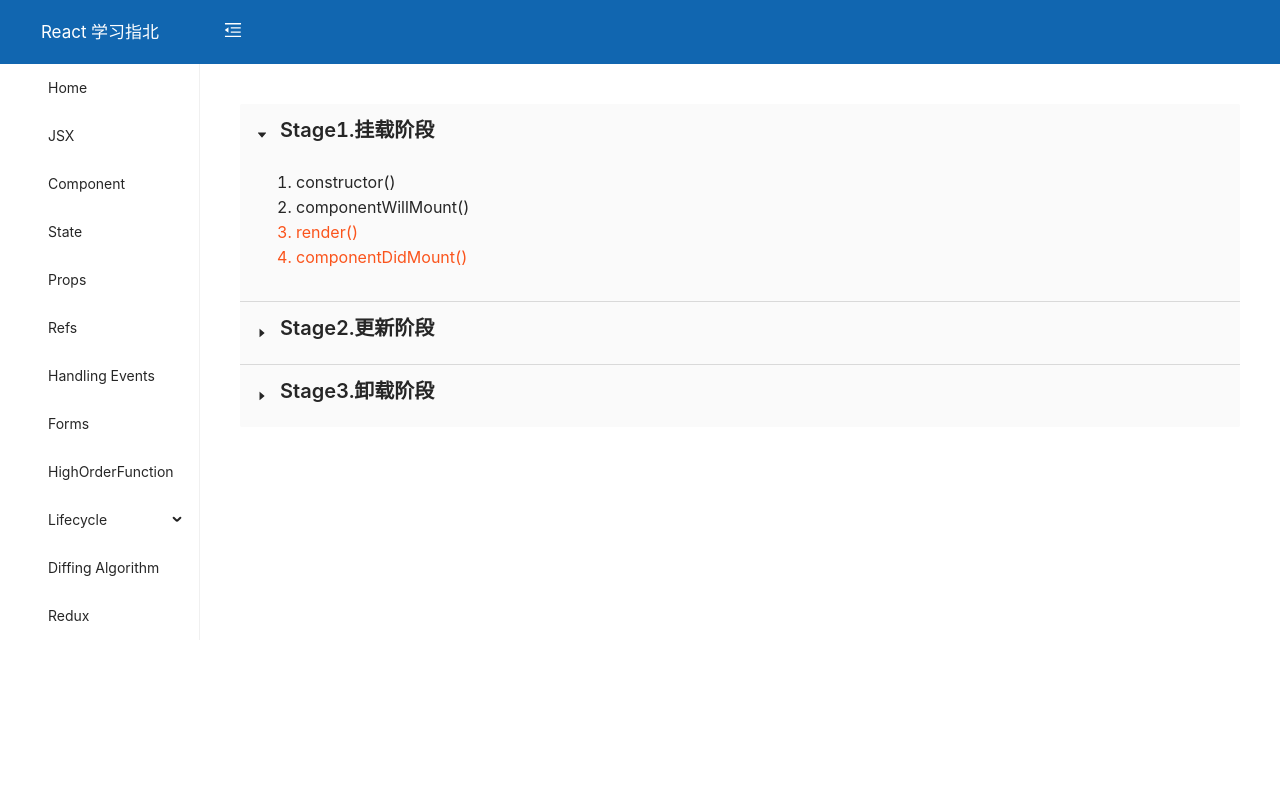
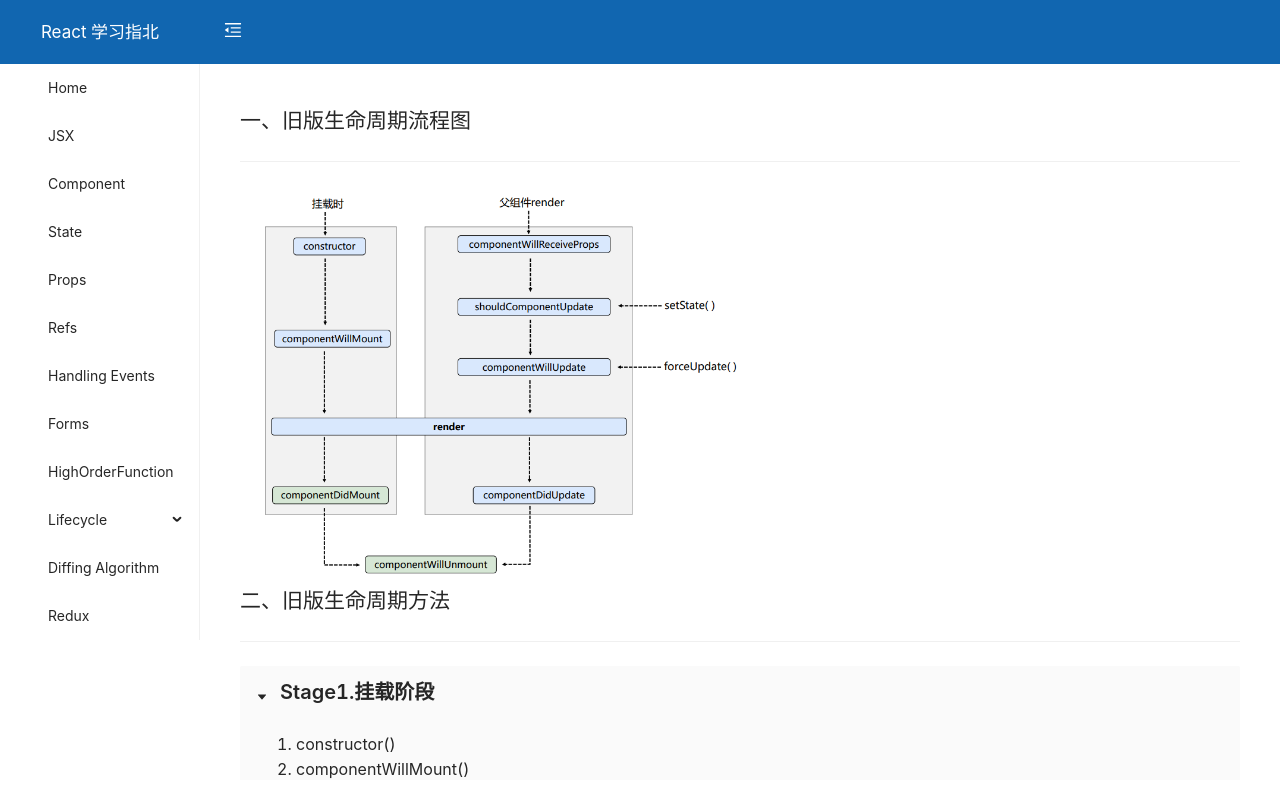
Before and after one commit to StevieTaylor/react-studying, a React (Create React App) app: page /old-lifecycle in a window 1280 px wide. Built offline with nearby package versions, Linux system fonts and the light colour scheme.

Commit message:
[feat] React旧版生命周期

```diff
--- a/src/pages/Lifecycle/OldLifecycle.tsx
+++ b/src/pages/Lifecycle/OldLifecycle.tsx
@@ -1,12 +1,12 @@
 /*
  * @Author: Stevie
  * @Date: 2021-04-18 16:09:02
- * @LastEditTime: 2021-04-18 21:23:14
+ * @LastEditTime: 2021-06-11 17:53:56
  * @LastEditors: Stevie
  * @Description:
  */
 import React from 'react';
-import { Button, Typography, Collapse, Divider } from 'antd';
+import { Button, Typography, Collapse, Divider, Image } from 'antd';
 import { CaretRightOutlined } from '@ant-design/icons';
 import ChildComponent from './ChildComponent';
 import './style.less';
@@ -100,6 +100,18 @@ class OldLifecycle extends React.Component<IProps, IState> {
     const { titles } = this.props;
     return (
       <div>
+        <div>
+          <h2>一、旧版生命周期流程图</h2>
+          <Divider type="horizontal"></Divider>
+          <Image
+            src={require('../../assets/images/old-lifecycle.png').default}
+            width={500}
+          />
+        </div>
+
+        <div className="lifecycle-functions">
+          <h2>二、旧版生命周期方法</h2>
+          <Divider type="horizontal"></Divider>
           <Collapse
             accordion
             bordered={false}
@@ -148,6 +160,7 @@ class OldLifecycle extends React.Component<IProps, IState> {
             </Panel>
           </Collapse>
         </div>
+      </div>
     );
   }
 }
```
Lines whose indentation alone changed are shown as unchanged.
